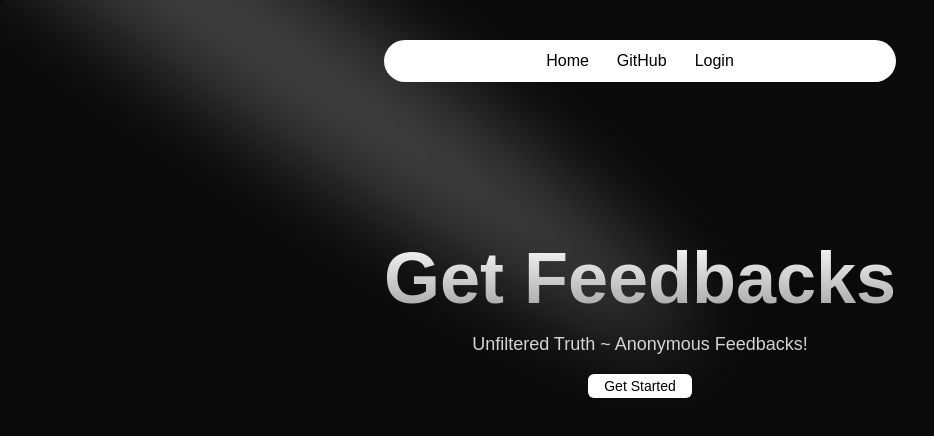
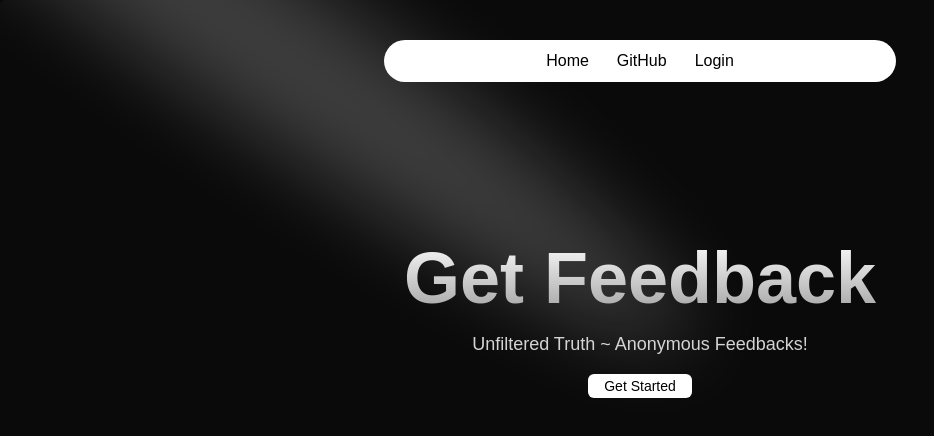
Before and after one commit to jswladitya/mystery-message, a Next.js app: page / in a window 1280 px wide. Shown: the top 436 px of the page, without its empty margins (0-934 px from the left). Built offline with nearby package versions, Linux system fonts and the light colour scheme; no server answers.

Commit message:
Minor fix

```diff
--- a/src/app/(app)/layout.tsx
+++ b/src/app/(app)/layout.tsx
@@ -2,8 +2,8 @@ import type { Metadata } from "next";
 import Navbar from "@/components/Navbar";
 
 export const metadata: Metadata = {
-  title: "Get feedback today",
-  description: "Send Anonymous Messages and feedbacks",
+  title: "Get Feedbacks App",
+  description: "Get Real Feedbacks From Real People",
 };
 
 export default function RootLayout({
--- a/src/app/layout.tsx
+++ b/src/app/layout.tsx
@@ -5,8 +5,8 @@ import { Toaster } from '@/components/ui/toaster';
 
 
 export const metadata: Metadata = {
-  title: "Get feedback today",
-  description: "Send Anonymous messages and feedbacks",
+  title: "Get Feedback App",
+  description: "Get Real Feedbacks From Real People",
 };
 
 export default function RootLayout({
--- a/src/components/HeroSection.tsx
+++ b/src/components/HeroSection.tsx
@@ -14,8 +14,8 @@ function HeroSection() {
         fill="white"
       />
       <div className="p-3 realtive z-10 w-full text-center">
-        <h1 className="mt-40 md:mt-0 text-4xl md:text-7xl font-bold bg-clip-text text-transparent bg-gradient-to-b from-neutral-50 to-neutral-400">
-          Get Feedbacks
+        <h1 className="mt-44 md:mt-0 text-5xl md:text-7xl font-bold bg-clip-text text-transparent bg-gradient-to-b from-neutral-50 to-neutral-400">
+          Get Feedback
         </h1>
         <p className="mt-4 font-normal text-xs md:text-lg text-neutral-300 max-w-lg mx-auto">
           Unfiltered Truth ~ Anonymous Feedbacks!
```
Also changed, not shown: 1 other file (tests, documents, lock files or other folders).
